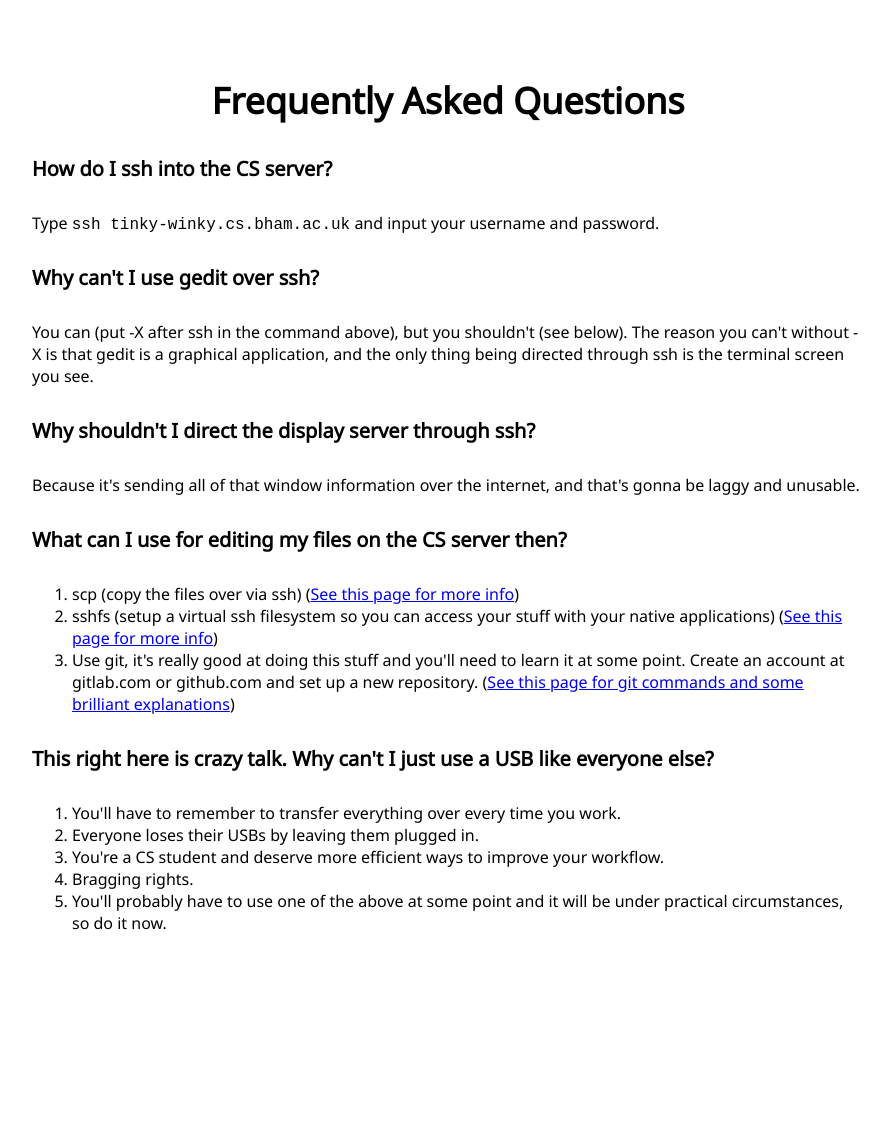
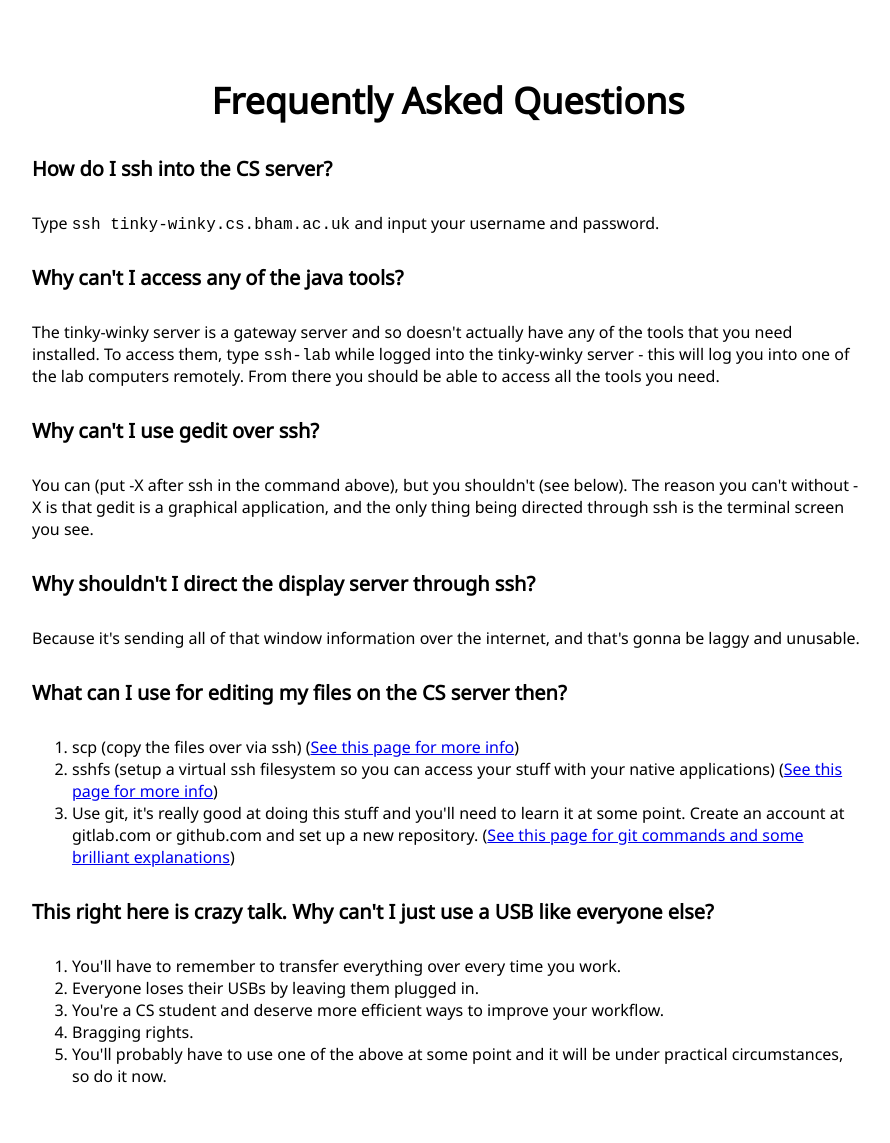
Before and after one commit to JontySR/JontySR.github.io, a Jekyll site: the page FAQ/index.html, which Jekyll copies as it is, in a window 1280 px wide. Shown: the whole page, without its empty margins (192-1082 px from the left). Built offline with Jekyll 4.4.1, drawn with Linux system fonts in a browser that asks for light colours; before the commit the page ends 990 px from its top, so only the background shows below that.

Commit message:
Add note about ssh-lab

```diff
--- a/FAQ/index.html
+++ b/FAQ/index.html
@@ -13,6 +13,8 @@
     <h1>Frequently Asked Questions</h1>
     <h3>How do I ssh into the CS server?</h3>
     <p>Type <code>ssh tinky-winky.cs.bham.ac.uk</code> and input your username and password.</p>
+    <h3>Why can't I access any of the java tools?</h3>
+    <p>The tinky-winky server is a gateway server and so doesn't actually have any of the tools that you need installed. To access them, type <code>ssh-lab</code> while logged into the tinky-winky server - this will log you into one of the lab computers remotely. From there you should be able to access all the tools you need.</p>
     <h3>Why can't I use gedit over ssh?</h3>
     <p>You can (put -X after ssh in the command above), but you shouldn't (see below). The reason you can't without -X is that gedit is a graphical application, and the only thing being directed through ssh is the terminal screen you see.</p>
     <h3>Why shouldn't I direct the display server through ssh?</h3>
```
